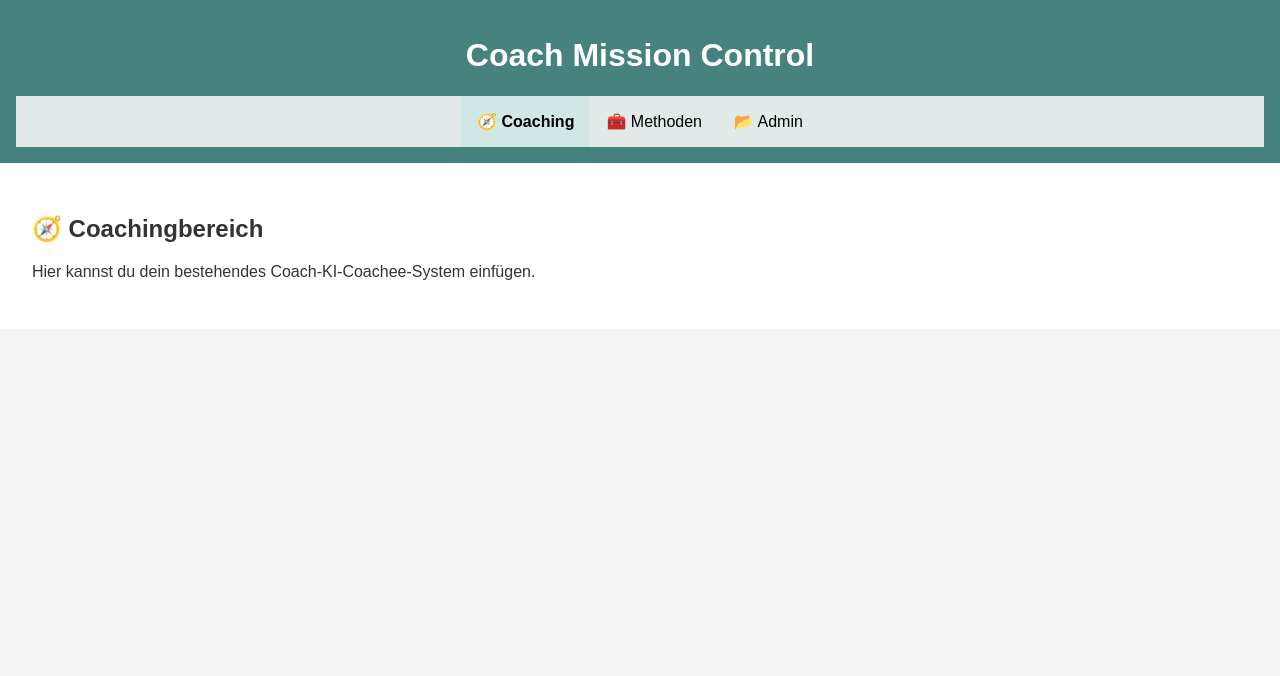
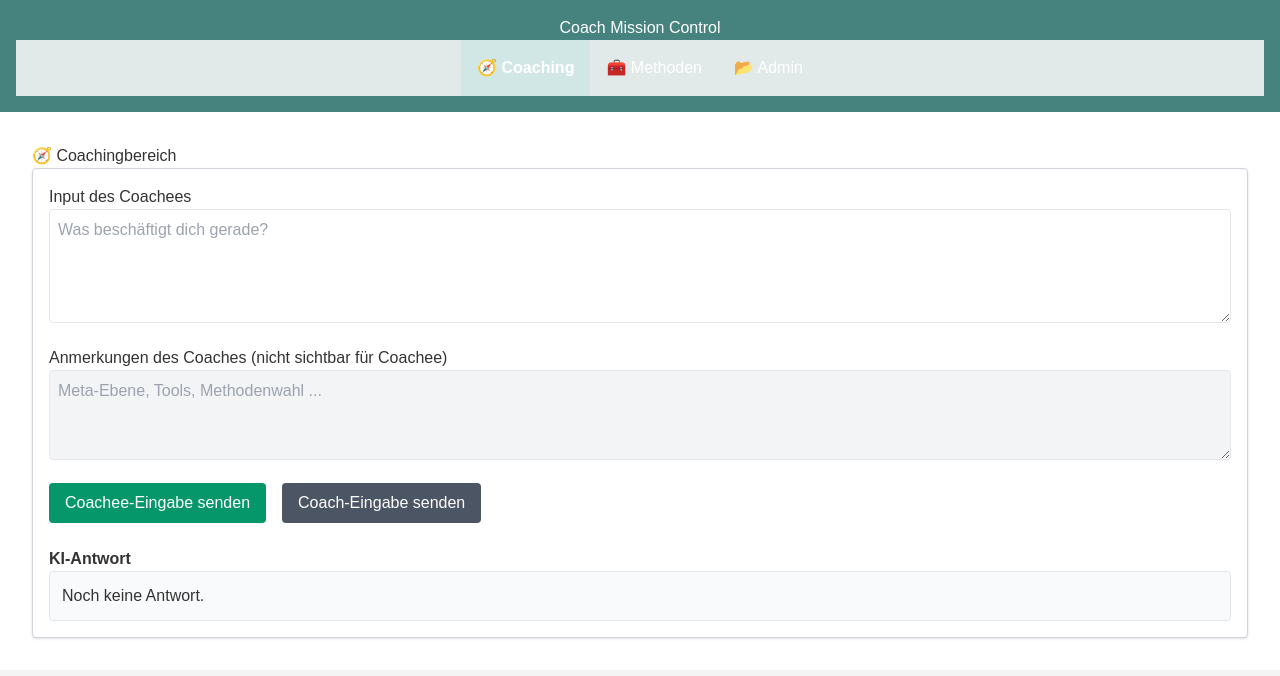
Before and after one commit to allensfl/coach-mission-control-v2, a plain HTML site: page public/index.html in a window 1280 px wide. Both pictures are taken after a click on the button "🧭 Coaching". Drawn offline with nearby package versions, Linux system fonts and the light colour scheme; files that its build step writes are made by us from their sources.

Commit message:
🔧 Coaching-System in #coaching-content integriert

```diff
--- a/public/index.html
+++ b/public/index.html
@@ -5,6 +5,7 @@
   <meta name="viewport" content="width=device-width, initial-scale=1.0"/>
   <title>Coach Mission Control</title>
   <link rel="stylesheet" href="styles.css" />
+  <script src="https://cdn.tailwindcss.com"></script>
 </head>
 <body>
   <header>
@@ -19,9 +20,26 @@
   <main>
     <section id="coaching" class="tab-content active">
       <h2>🧭 Coachingbereich</h2>
-      <!-- Hier kommt dein funktionierendes Coaching-System rein -->
-      <div id="coaching-content">
-        <p>Hier kannst du dein bestehendes Coach-KI-Coachee-System einfügen.</p>
+      <!-- Beginne hier mit deinem bestehenden Coaching-System -->
+      <div id="coaching-content" class="p-4 border border-gray-300 rounded bg-white shadow">
+        <form class="space-y-4">
+          <div>
+            <label for="clientInput" class="block font-medium">Input des Coachees</label>
+            <textarea id="clientInput" class="w-full p-2 border rounded" rows="4" placeholder="Was beschäftigt dich gerade?"></textarea>
+          </div>
+          <div>
+            <label for="coachNote" class="block font-medium">Anmerkungen des Coaches (nicht sichtbar für Coachee)</label>
+            <textarea id="coachNote" class="w-full p-2 border rounded bg-gray-100" rows="3" placeholder="Meta-Ebene, Tools, Methodenwahl ..."></textarea>
+          </div>
+          <div class="flex space-x-4">
+            <button type="button" onclick="submitCoachee()" class="bg-emerald-600 text-white px-4 py-2 rounded">Coachee-Eingabe senden</button>
+            <button type="button" onclick="submitCoach()" class="bg-gray-600 text-white px-4 py-2 rounded">Coach-Eingabe senden</button>
+          </div>
+        </form>
+        <div class="mt-6">
+          <h3 class="font-semibold">KI-Antwort</h3>
+          <div id="aiResponse" class="p-3 bg-gray-50 border rounded">Noch keine Antwort.</div>
+        </div>
       </div>
     </section>
 
@@ -36,6 +54,28 @@
     </section>
   </main>
 
-  <script src="ui.js"></script>
+  <script>
+    document.querySelectorAll('.tab-button').forEach(button => {
+      button.addEventListener('click', () => {
+        const tab = button.dataset.tab;
+
+        document.querySelectorAll('.tab-button').forEach(btn => btn.classList.remove('active'));
+        document.querySelectorAll('.tab-content').forEach(section => section.classList.remove('active'));
+
+        button.classList.add('active');
+        document.getElementById(tab).classList.add('active');
+      });
+    });
+
+    function submitCoachee() {
+      const input = document.getElementById('clientInput').value;
+      document.getElementById('aiResponse').innerText = `KI (Coachee-Modus): Du hast gesagt – «${input}». Ich höre dich.`;
+    }
+
+    function submitCoach() {
+      const note = document.getElementById('coachNote').value;
+      document.getElementById('aiResponse').innerText = `KI (Coach-Modus): Meta-Ebene verarbeitet – «${note}». Vorschlag folgt.`;
+    }
+  </script>
 </body>
 </html>
```
